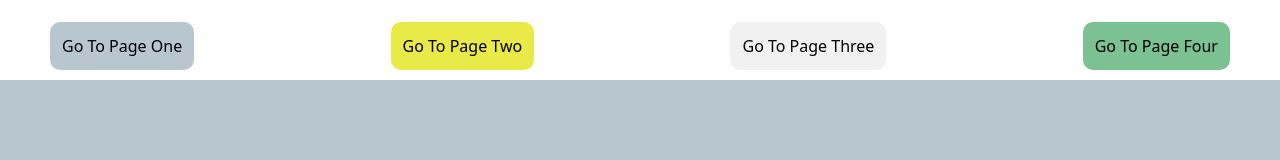
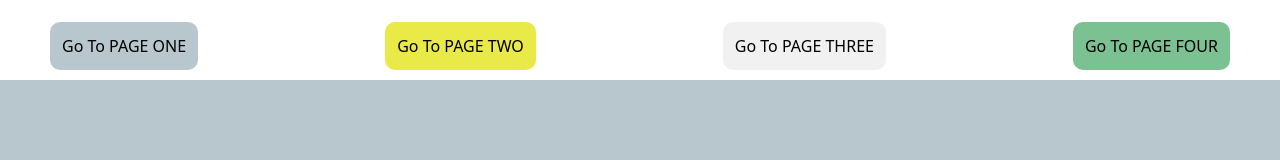
Before and after one commit to OleanjiKingCode/react-scroll-tuts, a Next.js app: page / in a window 1280 px wide. Shown: the top 160 px of the page. Built offline with nearby package versions, Linux system fonts and the light colour scheme.

Commit message:
intersection observer and optimised links

```diff
--- a/package.json
+++ b/package.json
@@ -12,6 +12,7 @@
     "next": "13.0.5",
     "react": "18.2.0",
     "react-dom": "18.2.0",
+    "react-intersection-observer": "^9.4.1",
     "react-scroll": "^1.8.8"
   },
   "devDependencies": {
--- a/pages/index.js
+++ b/pages/index.js
@@ -1,7 +1,4 @@
 import Head from "next/head";
-import Image from "next/image";
-import styles from "../styles/Home.module.css";
-import * as Scroll from "react-scroll";
 import { Link, Element } from "react-scroll";
 
 export default function Home() {
@@ -11,7 +8,9 @@ export default function Home() {
     { title: "PAGE THREE", details: "Details of Page Three" },
     { title: "PAGE FOUR", details: "Details of Page Four" },
   ];
+
   const colors = ["#b8c7ce ", "#E9E948", "#f1f1f1 ", "#7bc191"];
+
   return (
     <>
       <Head>
@@ -25,46 +24,21 @@ export default function Home() {
 
       <div className="w-full pt-5 ">
         <div className="flex flex-wrap items-center justify-between px-12 ">
+          {pagesAndDetails.map((page, i) => (
             <Link
               activeClass="active"
-            to="PAGE ONE"
-            spy
-            smooth
-            duration={70}
-            className="px-3 py-3 mb-2 bg-[#b8c7ce] rounded-xl border-2 border-white cursor-pointer"
-          >
-            Go To Page One
-          </Link>
-          <Link
-            activeClass="active"
-            to="PAGE TWO"
+              to={page.title}
               spy
               smooth
               duration={700}
-            className="px-3 py-3 mb-2 bg-[#E9E948] rounded-xl border-2 border-white cursor-pointer"
+              className="px-3 py-3 mb-2  rounded-xl border-2 border-white cursor-pointer"
+              style={{
+                backgroundColor: colors[i],
+              }}
             >
-            Go To Page Two
+              Go To {page.title}
             </Link>
-          <Link
-            activeClass="active"
-            to="PAGE THREE"
-            spy
-            smooth
-            duration={700}
-            className="px-3 py-3 mb-2 bg-[#f1f1f1] rounded-xl border-2 border-white cursor-pointer"
-          >
-            Go To Page Three
-          </Link>
-          <Link
-            activeClass="active"
-            to="PAGE FOUR"
-            spy
-            smooth
-            duration={700}
-            className="px-3 py-3 mb-2 bg-[#7bc191] rounded-xl border-2 border-white cursor-pointer"
-          >
-            Go To Page Four
-          </Link>
+          ))}
         </div>
         {pagesAndDetails.map((page, i) => (
           <div key={i}>
```
Also changed, not shown: 1 other file (tests, documents, lock files or other folders). Lines whose indentation alone changed are shown as unchanged.
